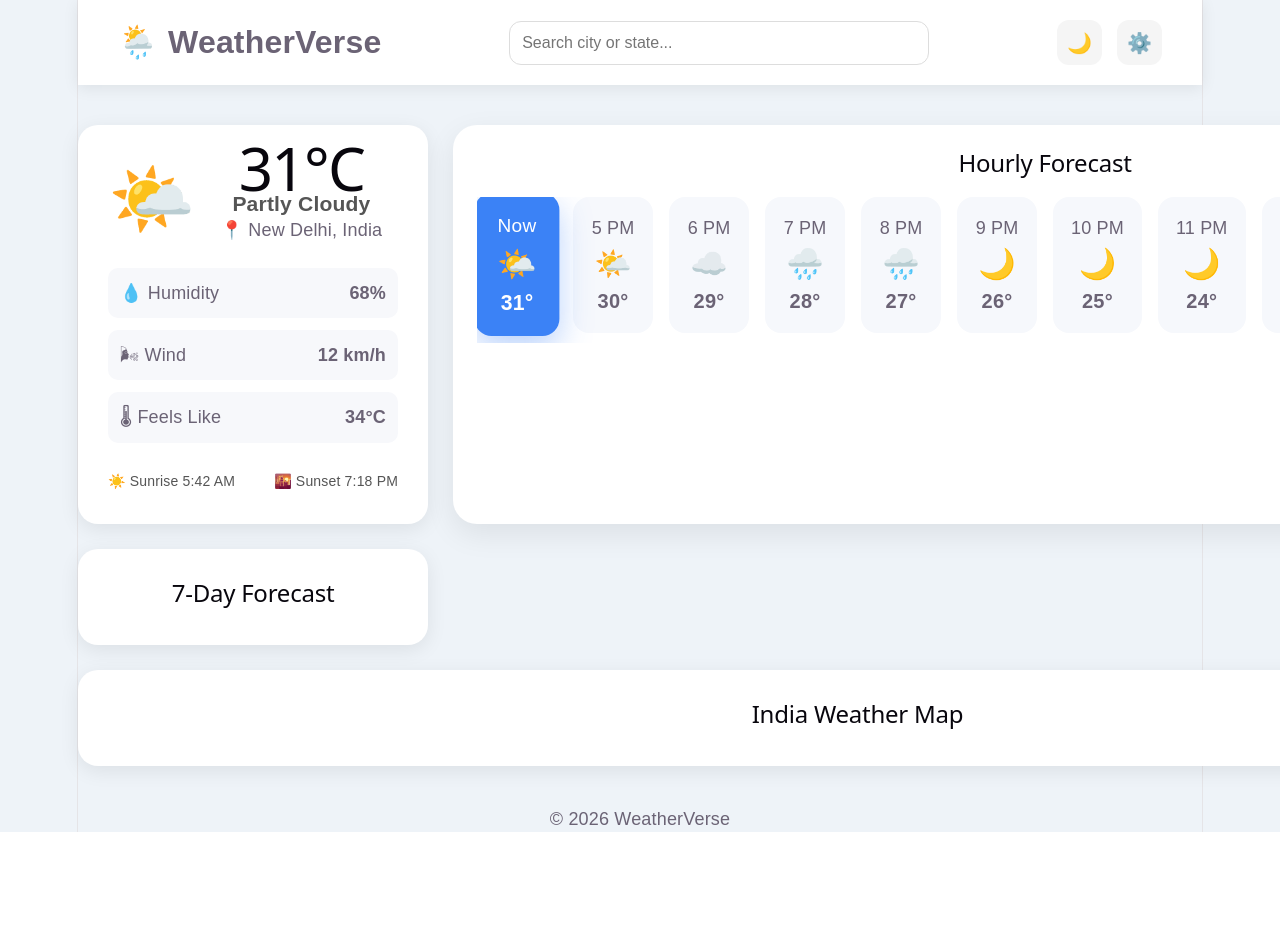
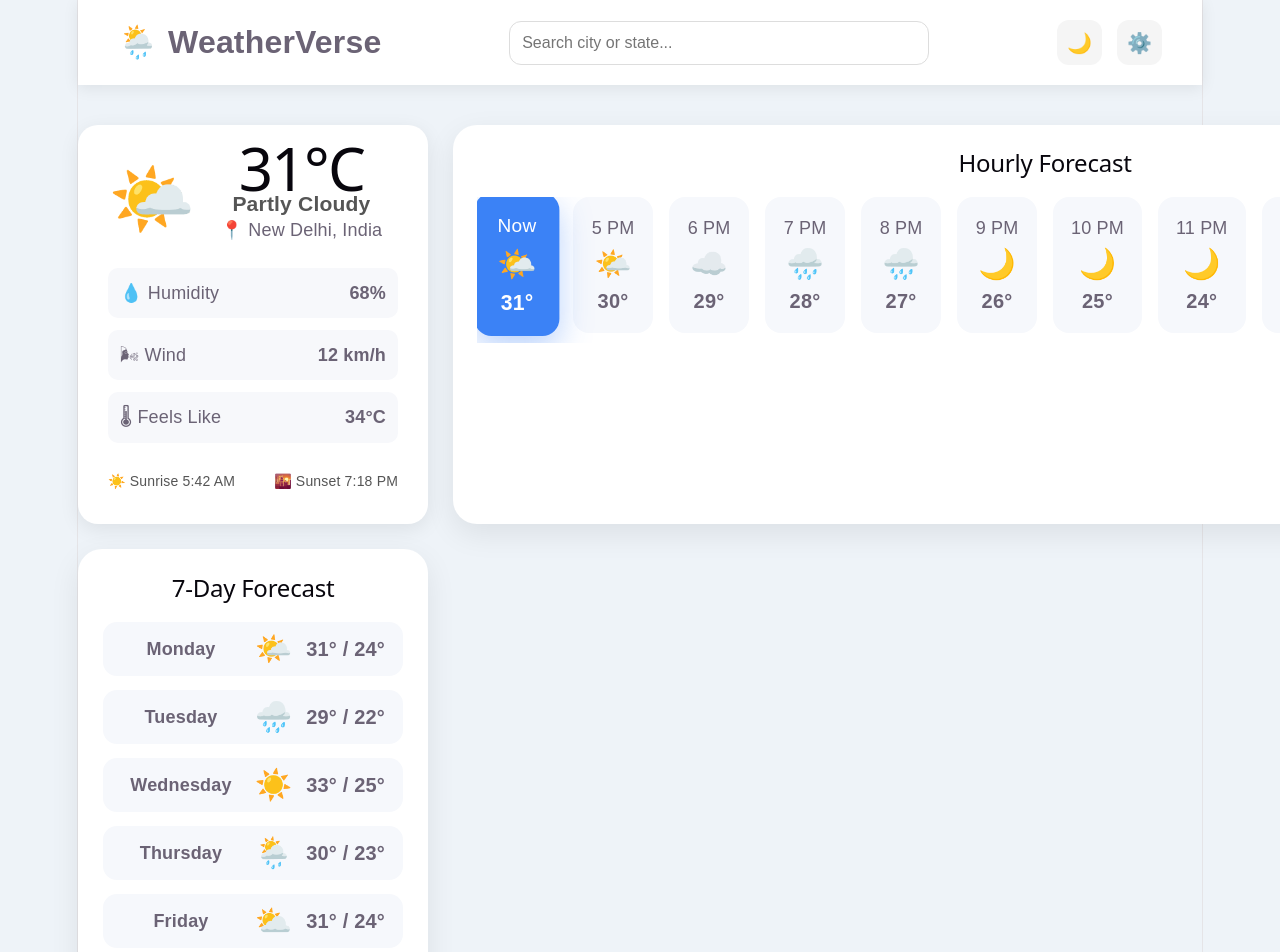
Before and after one commit to Rahman338/WeatherVerse, a React (Vite) app in the folder app/: page / in a window 1280 px wide. Shown: the top 952 px of the page. Before the commit the page ends 832 px from the top, so only its background shows below. Built offline with nearby package versions, Linux system fonts and the light colour scheme.

Commit message:
Mission 14 - Weekly Forecast Component
Added the 7-Day Forecast component with reusable forecast rows, weather icons, daily high and low temperatures, and hover effects for a clean weekly weather overview.

```diff
--- a/app/src/App.css
+++ b/app/src/App.css
@@ -280,3 +280,77 @@ body{
 
   box-shadow:0 12px 30px rgba(59,130,246,.35);
 }
+
+/* Weekly Forecast */
+
+.weekly-card{
+
+  background:white;
+
+  padding:25px;
+
+  border-radius:24px;
+
+  box-shadow:0 10px 30px rgba(0,0,0,.08);
+
+  }
+
+  .weekly-list{
+
+  display:flex;
+
+  flex-direction:column;
+
+  gap:14px;
+
+  margin-top:20px;
+
+  }
+
+  .weekly-item{
+
+  display:flex;
+
+  justify-content:space-between;
+
+  align-items:center;
+
+  padding:14px 18px;
+
+  background:#f6f8fc;
+
+  border-radius:14px;
+
+  transition:.25s;
+
+  }
+
+  .weekly-item:hover{
+
+  background:#edf3ff;
+
+  transform:translateX(5px);
+
+  }
+
+  .weekly-day{
+
+  font-weight:600;
+
+  width:120px;
+
+  }
+
+  .weekly-icon{
+
+  font-size:30px;
+
+  }
+
+  .weekly-temp{
+
+  font-weight:bold;
+
+  font-size:20px;
+
+  }
--- a/app/src/components/WeeklyForecast.tsx
+++ b/app/src/components/WeeklyForecast.tsx
@@ -1,7 +1,33 @@
 function WeeklyForecast() {
+  const weeklyData = [
+    { day: "Monday", icon: "🌤️", high: "31°", low: "24°" },
+    { day: "Tuesday", icon: "🌧️", high: "29°", low: "22°" },
+    { day: "Wednesday", icon: "☀️", high: "33°", low: "25°" },
+    { day: "Thursday", icon: "🌦️", high: "30°", low: "23°" },
+    { day: "Friday", icon: "⛅", high: "31°", low: "24°" },
+    { day: "Saturday", icon: "🌩️", high: "28°", low: "21°" },
+    { day: "Sunday", icon: "☀️", high: "34°", low: "25°" },
+  ];
+
   return (
-      <section className="forecast-box">
+    <section className="weekly-card">
       <h2>7-Day Forecast</h2>
+
+      <div className="weekly-list">
+        {weeklyData.map((day) => (
+          <div className="weekly-item" key={day.day}>
+            <span className="weekly-day">{day.day}</span>
+
+            <span className="weekly-icon">
+              {day.icon}
+            </span>
+
+            <span className="weekly-temp">
+              {day.high} / {day.low}
+            </span>
+          </div>
+        ))}
+      </div>
     </section>
   );
 }
```
Lines whose indentation alone changed are shown as unchanged.
